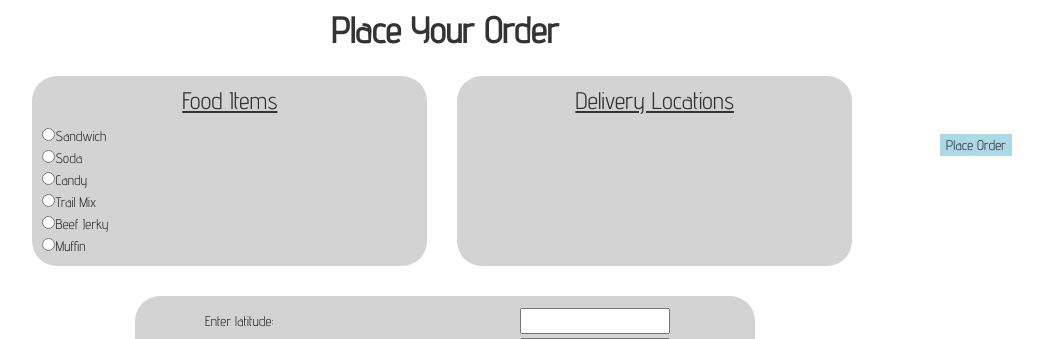
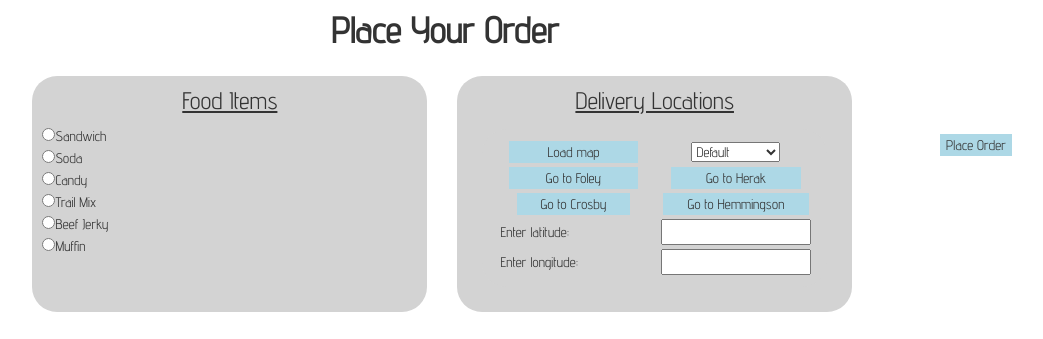
Before and after one commit to guadr/frontend, a Flask app: page / in a window 1280 px wide. Shown: the top 339 px of the page, without its empty margins (195-1238 px from the left). Run offline with Flask 2, Linux system fonts and the light colour scheme; some libraries are stand-ins or nearby versions.

Commit message:
moved map inputs into delivery locations div

```diff
--- a/static/style.css
+++ b/static/style.css
@@ -20,7 +20,15 @@ section.map{
 
 .location-container{
 	display: grid;
+	grid-row: 1;
+	grid-column: 3;
+	border-radius:25px;
+	background-color: lightgray;
+	margin:15px;
+	padding:10px;
+	align-items: center;
 	grid-template-columns: 1fr 1fr;
+	justify-items: center;
 }
 
 #delivery-status-container{
@@ -42,7 +50,7 @@ section.map{
 
 .map-input-container{
 	display: grid;
-	grid-row: 3;
+	grid-row: 1;
 	grid-column: 2;
 	border-radius:25px;
 	background-color: lightgray;
@@ -113,58 +121,58 @@ section.map{
 }
 
 #enter-lat-text{
-	width: 60%;
+	width: 90%;
+	grid-column: 1;
+	grid-row: 4;
+}
+
+#enter-long-text{
+	width: 90%;
+	grid-column: 1;
+	grid-row: 5;
+}
+
+#lat-enter{
+	grid-column: 2;
+	grid-row: 4;
+}
+
+#long-enter{
+	grid-column: 2;
+	grid-row: 5;
+}
+
+#map-go-button{
+	width: 80%;
 	grid-column: 1;
 	grid-row: 1;
 }
 
-#enter-long-text{
-	width: 60%;
+#herak-go-button{
+	width: 80%;
+	grid-column: 2;
+	grid-row: 2;
+}
+
+#foley-go-button{
+	width: 80%;
 	grid-column: 1;
 	grid-row: 2;
 }
 
-#lat-enter{
+#hemm-go-button{
+	width: 90%;
 	grid-column: 2;
-	grid-row: 1;
+	grid-row: 3;
 }
 
-#long-enter{
-	grid-column: 2;
-	grid-row: 2;
-}
-
-#map-go-button{
-	width: 25%;
+#crosby-go-button{
+	width: 70%;
 	grid-column: 1;
 	grid-row: 3;
 }
 
-#herak-go-button{
-	width: 25%;
-	grid-column: 2;
-	grid-row: 4;
-}
-
-#foley-go-button{
-	width: 25%;
-	grid-column: 1;
-	grid-row: 4;
-}
-
-#hemm-go-button{
-	width: 40%;
-	grid-column: 2;
-	grid-row: 5;
-}
-
-#crosby-go-button{
-	width: 30%;
-	grid-column: 1;
-	grid-row: 5;
-}
-
 #map-layer-selector{
 	grid-column: 2;
-	grid-row: 3;
+	grid-row: 1;
 }
--- a/templates/home.html
+++ b/templates/home.html
@@ -75,16 +75,17 @@
 		var hemm_long = -117.399905;
 		var crosby_lat = 47.667456;
 		var crosby_long = -117.401291;
-		var default_layer = "hot"
+		var default_layer = "hot";
 
 
 		// takes in latitude, longitude, and offsets
 		// returns Open Street Maps GUI for
 		function generateUrl(lat, long, lat_offset, long_offset, layer){
 			var url = "https://www.openstreetmap.org/export/embed.html?bbox=";
-			url = url + (long - long_offset) + "%2C" + (lat - lat_offset) + "%2C";
-			url = url + (long + long_offset) + "%2C" + (lat + lat_offset);
-			url = url + "&layer=" + layer + "&marker=" + lat + "%2C" + long;
+			var delimeter = "%2C";
+			url = url + (long - long_offset) + delimeter + (lat - lat_offset) + delimeter;
+			url = url + (long + long_offset) + delimeter + (lat + lat_offset);
+			url = url + "&layer=" + layer + "&marker=" + lat + delimeter + long;
 			return url;
 		}
 
```
Also changed, not shown: other parts of templates/home.html (+18 -18 lines).
